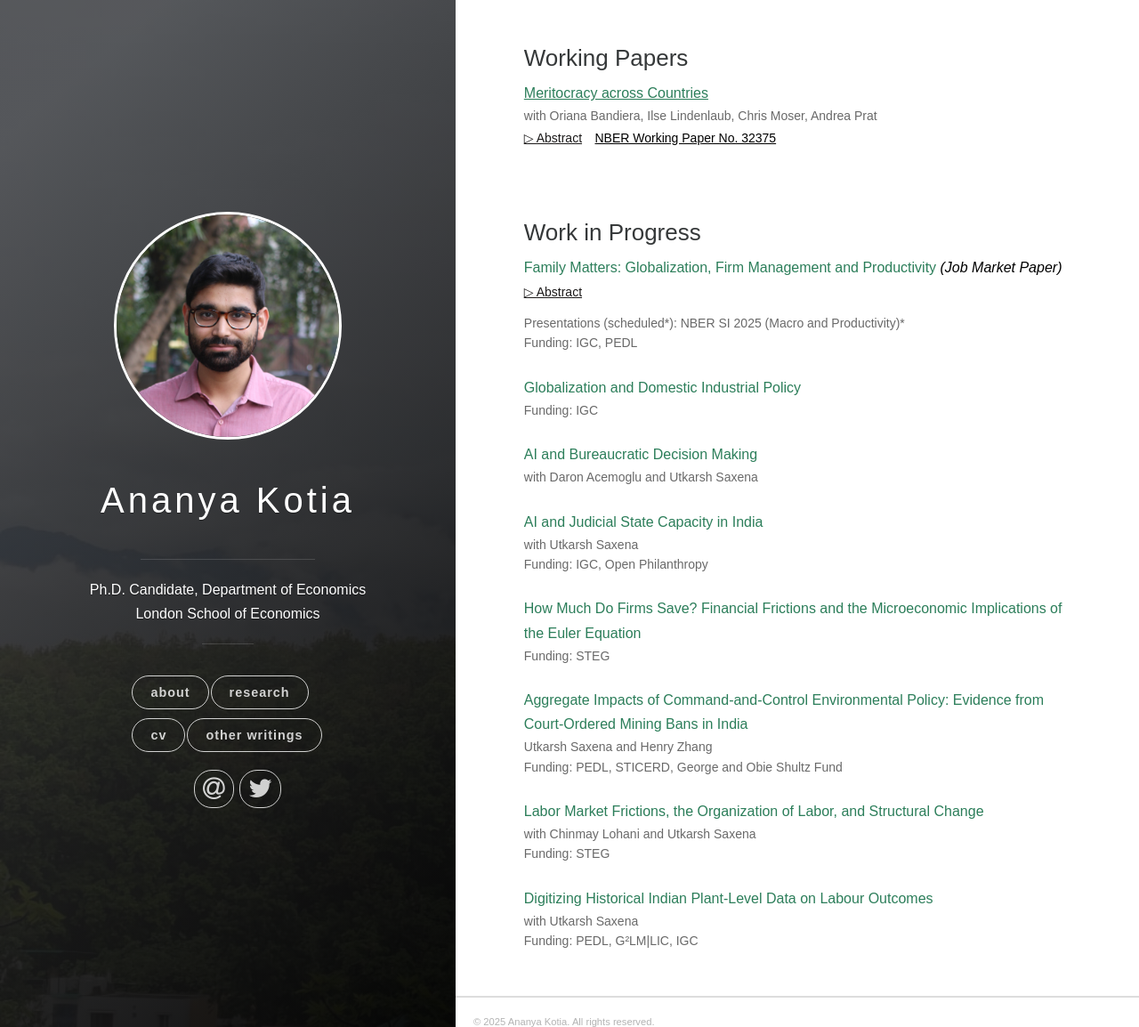
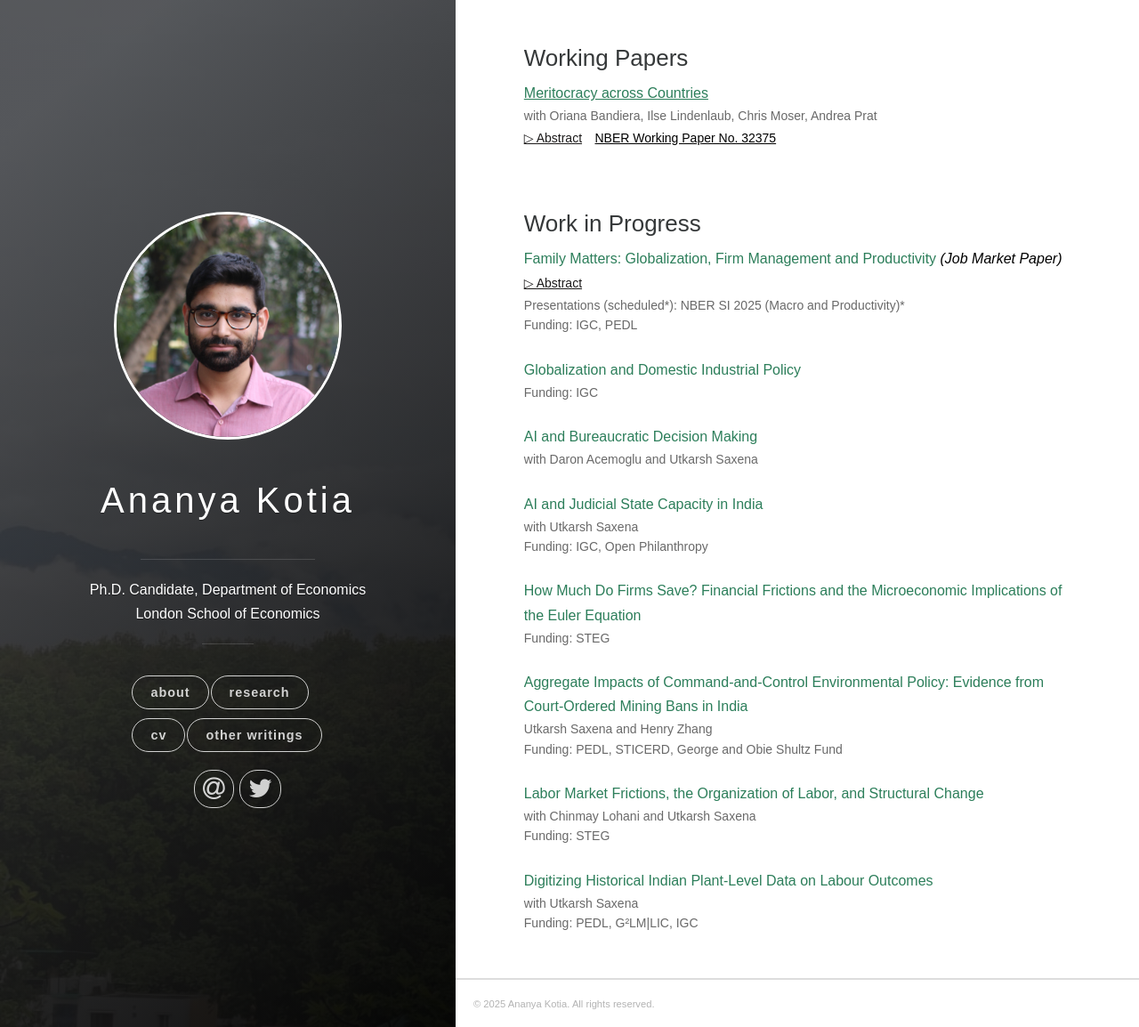
Before and after one commit to ananyakotia/ananyakotia.github.io, a Jekyll site: the page built from pages/research.markdown, in a window 1280 px wide and 1154 px high. Shown: the whole window at 89% size. Built offline with Jekyll 4.4.1, drawn with Linux system fonts in a browser that asks for light colours; nearby versions of some CDN libraries; some web fonts are replaced; a style sheet for code colours, icons or effects is not loaded.

Commit message:
Update main.scss

```diff
--- a/css/main.scss
+++ b/css/main.scss
@@ -168,7 +168,6 @@ coauthor {
 .abstract {
     max-height: 0;
     overflow: hidden;
-    margin: 10px 0px 10px;
     transition: max-height 0.3s ease-in-out;
     margin-bottom: 20px;
 }
```
